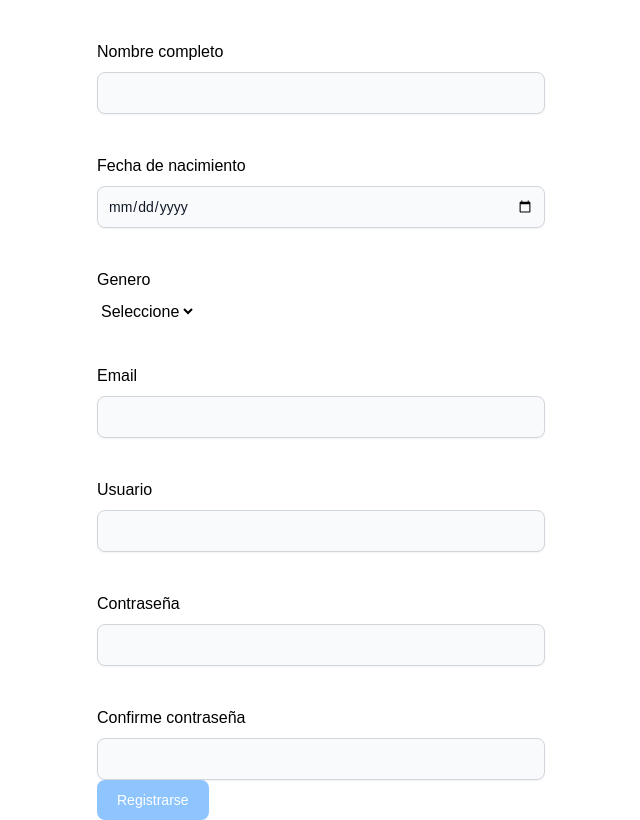
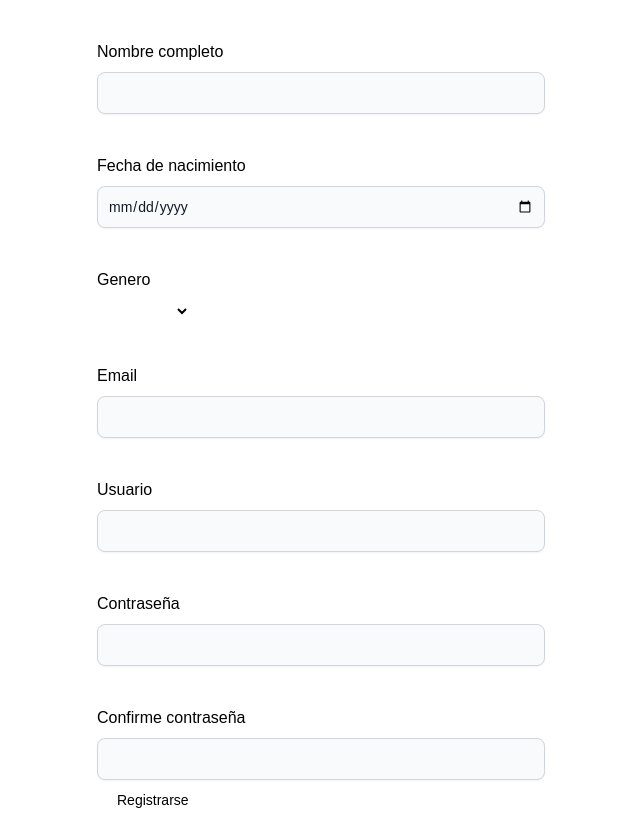
Before and after one commit to DuckHappy/quackly-frontend, a Next.js app: page /register in a window 1280 px wide. Shown: the whole page, without its empty margins (319-959 px from the left). Built offline with nearby package versions, Linux system fonts and the light colour scheme.

Commit message:
fix: Add login validations, save data to localstorage

```diff
--- a/src/app/login/page.tsx
+++ b/src/app/login/page.tsx
@@ -1,61 +1,84 @@
 "use client";
 import { Logo } from "@/components/Logo";
-import { useState } from "react";
+import { useForm } from 'react-hook-form';
+import { zodResolver } from '@hookform/resolvers/zod';
+import { z } from 'zod';
+
+const loginSchema = z.object({
+    email: z
+    .string()
+    .nonempty({ message: "El correo electronico es requerido." })
+    .regex(/^[^\s@]+@[^\s@]+\.[^\s@]+$/, {
+      message: "El email no tiene un formato válido.",
+    }),
+      password: z.string().nonempty({ message: "La contraseña es requerida." })
+      .min(8, { message: "La contraseña debe contener al menos 8 (ocho) caracteres."})
+});
+
+interface LoginFormData {
+  email: string;
+  password: string;
+}
+
+
 
 export default function LoginPage() {
+    const {register, handleSubmit, formState: {errors}, reset } = useForm({
+             resolver: zodResolver(loginSchema)
+    });
+
+    const onSubmit = (data: LoginFormData) => {
+        localStorage.setItem("loginData", JSON.stringify(data));
+        console.log(data)
+        reset()
+    }
+
   return (
-    <>
-
-    <div className="flex min-h-full flex-col justify-center px-6 py-12 lg:px-8">
+    <div className="flex min-h-full flex-col justify-center px-6 py-12 lg:px-8 ">
         <div className="flex flex-col justify-center items-center">
              <Logo/>
 
             <h2 className="block mt-10 text-2xl/9 font-bold tracking-tight text-gray-900">
-                Inicia sesión con tu cuenta
+                Ingresa con tu cuenta
             </h2>
         </div>
 
       <div className="mt-10 sm:mx-auto sm:w-full sm:max-w-sm">
-            <form action="#" method="POST" className="space-y-6">
+            <form className="space-y-6" onSubmit = {handleSubmit(onSubmit)} >
                 <div>
-                    <label
-                        className="block text-sm/6 font-medium text-gray-900"
-                        >
-                        Usuario
+                    <label className="block text-sm/6 font-medium text-gray-900">
+                        Correo electronico
                     </label>
                     <div className="mt-2">
                         <input
-                            id="username"
-                            type="username"
-                            name="username"
-                            required
                             className="block w-full rounded-md bg-white px-3 py-1.5 text-base text-gray-900 outline-1 -outline-offset-1 outline-gray-300 placeholder:text-gray-400 focus:outline-2 focus:-outline-offset-2 focus:outline-sky-400 sm:text-sm/6"
+                            type="text"
+                            id="email"
+                            {...register('email')}
                         />
+                        {errors.email && ( <p className="text-red-500 text-sm mt-2 ml-2"> {errors.email.message}</p>)}
                     </div>
                 </div>
-
                     <div>
                         <div className="flex items-center justify-between">
-                            <label
-                                className="block text-sm/6 font-medium text-gray-900"
-                            >
+                            <label className="block text-sm/6 font-medium text-gray-900">
                                 Contraseña
                             </label>
                         </div>
                         <div className="mt-2">
                             <input
+                                className="block w-full rounded-md bg-white px-3 py-1.5 text-base text-gray-900 outline-1 -outline-offset-1 outline-gray-300 placeholder:text-gray-400 focus:outline-2 focus:-outline-offset-2 focus:outline-sky-400 sm:text-sm/6"
+                                type="password"
                                 id="password"
-                                type="password"
-                                name="password"
-                                required
-                                className="block w-full rounded-md bg-white px-3 py-1.5 text-base text-gray-900 outline-1 -outline-offset-1 outline-gray-300 placeholder:text-gray-400 focus:outline-2 focus:-outline-offset-2 focus:outline-sky-400 sm:text-sm/6"
+                                {...register('password') }
                             />
+                              {errors.password && (<p className="text-red-500 text-sm mt-2 ml-2"> {errors.password.message} </p> )}
                         </div>
                     </div>
                 <div>
                     <button
                         type="submit"
-                        className="flex w-full justify-center rounded-md bg-sky-500 px-3 py-1.5 text-sm/6 font-semibold text-white shadow-xs hover: focus-visible:outline-2 focus-visible:outline-offset-2 focus-visible:outline-sky-400"
+                        className="flex w-full justify-center rounded-md px-3 py-1.5 text-sm/6 font-semibold text-white shadow-xs bg-sky-400 hover:bg-amber-300 focus-visible:outline-2 focus-visible:outline-offset-2 focus-visible:outline-sky-400"
                         >
                         Iniciar sesión
                     </button>
@@ -63,6 +86,6 @@ export default function LoginPage() {
             </form>
         </div>
     </div>
-    </>
+
   );
 }
--- a/src/app/register/page.tsx
+++ b/src/app/register/page.tsx
@@ -1,24 +1,18 @@
 // guardar los valores de todos los campos del formulario.
 "use client";
 import {useForm} from 'react-hook-form'
-import { useState } from "react";
 import { zodResolver } from '@hookform/resolvers/zod';
-import { userSchema } from '@/validations/userSchema';
+import { mappedGenders, userSchema } from '@/validations/userSchema';
 
-type Inputs = {
-  fullname: string;
-  birthDate: Date;
-  gender: string;
-  email: string;
-  username: string;
-  password: string;
-  confirmPassword: string;
-}
 
 export default function RegisterPage() {
   const {register, handleSubmit, formState: {errors}} = useForm({
-    resolver: zodResolver(userSchema),
+    resolver: zodResolver(userSchema)
   });
+
+  const genderOptions = Object.entries(mappedGenders).map(([key, value]) => (
+    <option value={key} key={key}> {value} </option>
+  ))
 
   return (
     <form className="max-w-md mx-auto" onSubmit={handleSubmit(data => {console.log(data)})}>
@@ -30,40 +24,37 @@ export default function RegisterPage() {
 
       <label className="block mb-2 mt-10 text-md font-medium text-black" htmlFor="birthDate">Fecha de nacimiento</label>
       <input className='shadow-xs bg-gray-50 border border-gray-300 text-gray-900 text-sm rounded-lg focus:ring-blue-500 focus:border-blue-500 block w-full p-2.5 dark:bg-gray-700 dark:border-gray-600 dark:placeholder-gray-400 dark:text-white dark:focus:ring-blue-500 dark:focus:border-blue-500 dark:shadow-xs-light'
-      type="Date" id="birthDate" {...register('birthDate')}/>
-        { errors.birthDate?.message && <p className='text-red-600'>{errors.birthDate.message}</p>  }
+      type="date" id="birthDate" {...register('birthDate')}/>
+        { errors.birthDate?.message && <p className='text-md font-medium text-red-600'>{errors.birthDate.message}</p>  }
 
       <label  className="block mb-2 mt-10 text-md font-medium text-black" htmlFor="gender">Genero</label>
       <select id="gender" {...register('gender')}>
-          <option value="">Seleccione</option>
-          <option value="male">Masculino</option>
-          <option value="female">Femenino</option>
-          <option value="other">Otro</option>
+         {genderOptions}
       </select>
-        { errors.gender?.message && <p className='text-red-600'>{errors.gender.message}</p>  }
+        { errors.gender?.message && <p className='text-md font-medium text-red-600'>{errors.gender.message}</p>  }
 
       <label className="block mb-2 mt-10 text-md font-medium text-black" htmlFor="email">Email</label>
       <input className='shadow-xs bg-gray-50 border border-gray-300 text-gray-900 text-sm rounded-lg focus:ring-blue-500 focus:border-blue-500 block w-full p-2.5 dark:bg-gray-700 dark:border-gray-600 dark:placeholder-gray-400 dark:text-white dark:focus:ring-blue-500 dark:focus:border-blue-500 dark:shadow-xs-light'
       type="email" id="email" {...register('email')}/>
-        { errors.email?.message && <p className='text-red-600'>{errors.email.message}</p>  }
+        { errors.email?.message && <p className= 'text-md font-medium text-red-600'>{errors.email.message}</p>  }
 
       <label className="block mb-2 mt-10 text-md font-medium text-black" htmlFor="username">Usuario</label>
       <input className='shadow-xs bg-gray-50 border border-gray-300 text-gray-900 text-sm rounded-lg focus:ring-blue-500 focus:border-blue-500 block w-full p-2.5 dark:bg-gray-700 dark:border-gray-600 dark:placeholder-gray-400 dark:text-white dark:focus:ring-blue-500 dark:focus:border-blue-500 dark:shadow-xs-light'
       type="text" id="username" {...register('username')}/>
-        { errors.username?.message && <p className='text-red-600'>{errors.username.message}</p>  }
+        { errors.username?.message && <p className='text-md font-medium text-red-600'>{errors.username.message}</p>  }
 
       <label className="block mb-2 mt-10 text-md font-medium text-black" htmlFor="password">Contraseña</label>
       <input className='shadow-xs bg-gray-50 border border-gray-300 text-gray-900 text-sm rounded-lg focus:ring-blue-500 focus:border-blue-500 block w-full p-2.5 dark:bg-gray-700 dark:border-gray-600 dark:placeholder-gray-400 dark:text-white dark:focus:ring-blue-500 dark:focus:border-blue-500 dark:shadow-xs-light'
       type="password" id="password" {...register('password')}/>
-        { errors.password?.message && <p className='text-red-600'>{errors.password.message}</p>  }
+        { errors.password?.message && <p className='text-md font-medium text-red-600'>{errors.password.message}</p>  }
 
       <label className="block mb-2 mt-10 text-md font-medium text-black" htmlFor="confirmPassword"> Confirme contraseña</label>
       <input className='shadow-xs bg-gray-50 border border-gray-300 text-gray-900 text-sm rounded-lg focus:ring-blue-500 focus:border-blue-500 block w-full p-2.5 dark:bg-gray-700 dark:border-gray-600 dark:placeholder-gray-400 dark:text-white dark:focus:ring-blue-500 dark:focus:border-blue-500 dark:shadow-xs-light'
       type="password" id="confirmPassword" {...register('confirmPassword')}/>
-        { errors.confirmPassword?.message && <p className='text-red-600'>{errors.confirmPassword.message}</p>  }
+        { errors.confirmPassword?.message && <p className='text-md font-medium text-red-600'>{errors.confirmPassword.message}</p>  }
 
       <button  type="submit"
-        className="text-white bg-blue-300 hover:bg-blue-800 focus:ring-4 focus:outline-none focus:ring-blue-300 font-medium rounded-lg text-sm px-5 py-2.5 text-center dark:bg-blue-600 dark:hover:bg-blue-700 dark:focus:ring-blue-800"
+        className="text-black hover:bg-amber-200 focus:ring-4 focus:outline-none focus:ring-blue-300 font-medium rounded-lg text-sm px-5 py-2.5 text-center dark:bg-blue-600 dark:hover:bg-blue-700 dark:focus:ring-blue-800"
       > Registrarse</button>
     </form>
   );
--- a/src/validations/userSchema.ts
+++ b/src/validations/userSchema.ts
@@ -1,6 +1,15 @@
 import { date, email, object, string, z } from "zod";
 
-const genders = ["Masculino", "Femenino", "Otro"] as const;
+const genders = ["empty", "masculino", "femenino", "otro"] as const;
+
+export type Genders = (typeof genders)[number];
+
+export const mappedGenders: { [key in Genders]: string } = {
+  empty: "",
+  masculino: "Masculino",
+  femenino: "Femenino",
+  otro: "Otro",
+};
 
 export const userSchema = z
   .object({
@@ -10,7 +19,7 @@ export const userSchema = z
         message: "El nombre debe contener al menos 3 caracteres.",
       })
       .max(60, {
-        message: "El nombre acepta hasta 80 caracteres.",
+        message: "El nombre acepta hasta 60 caracteres.",
       }),
 
     birthDate: z.coerce
@@ -30,7 +39,7 @@ export const userSchema = z
         { message: "La edad mínima para registrarse es de 16 años" }
       ),
 
-    gender: z.enum(genders, {
+    gender: z.enum(genders).refine((val) => val !== "empty", {
       message: "Debe seleccionar un genero",
     }),
 
@@ -48,8 +57,12 @@ export const userSchema = z
         message: "El usuario debe contener al menos 5 (cinco) caracteres.",
       }),
 
-    password: z.string().min(8),
-    confirmPassword: z.string().min(8),
+    password: z.string().min(8, {
+      message: "La contraseña debe contener al menos 8 (ocho) caracteres.",
+    }),
+    confirmPassword: z.string().nonempty({
+      message: "Vuelva a escribir la contraseña",
+    }),
   })
   .refine((data) => data.password === data.confirmPassword, {
     message: "Las contraseñas no coinciden",
```
